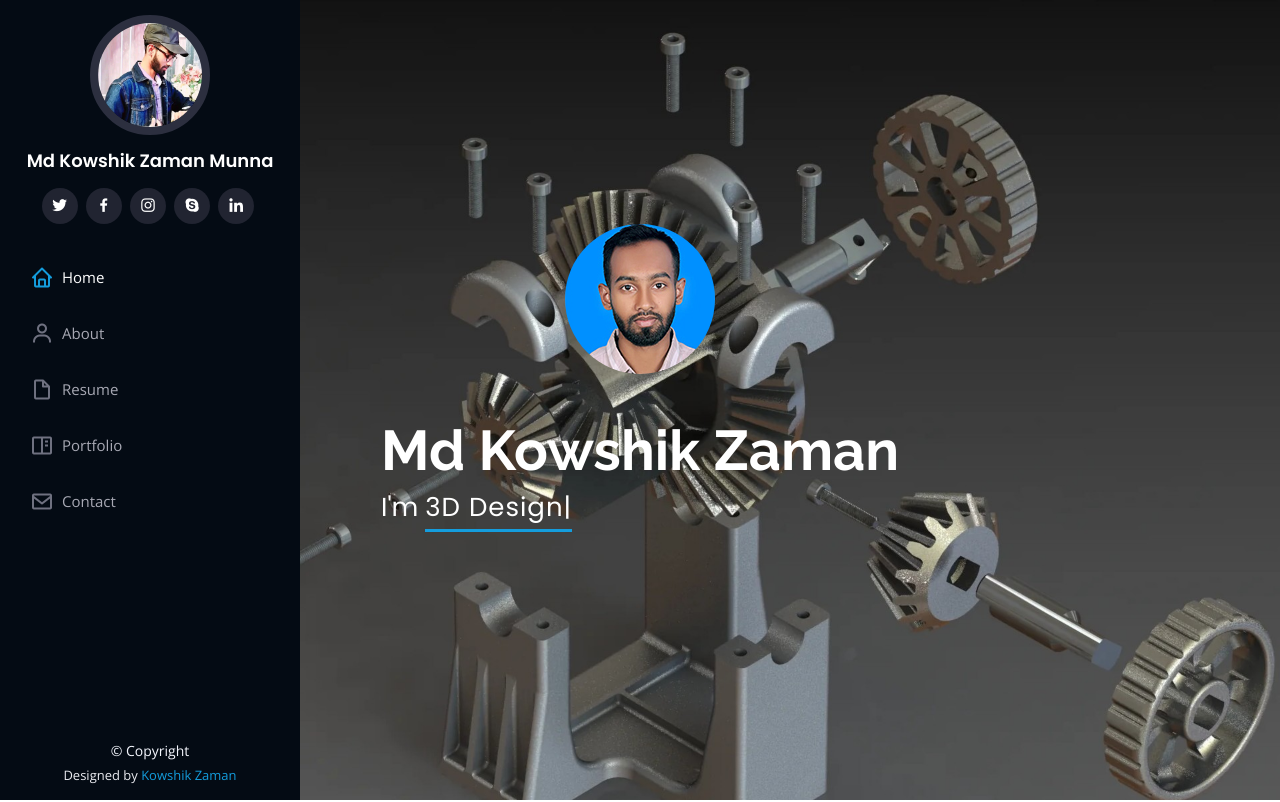
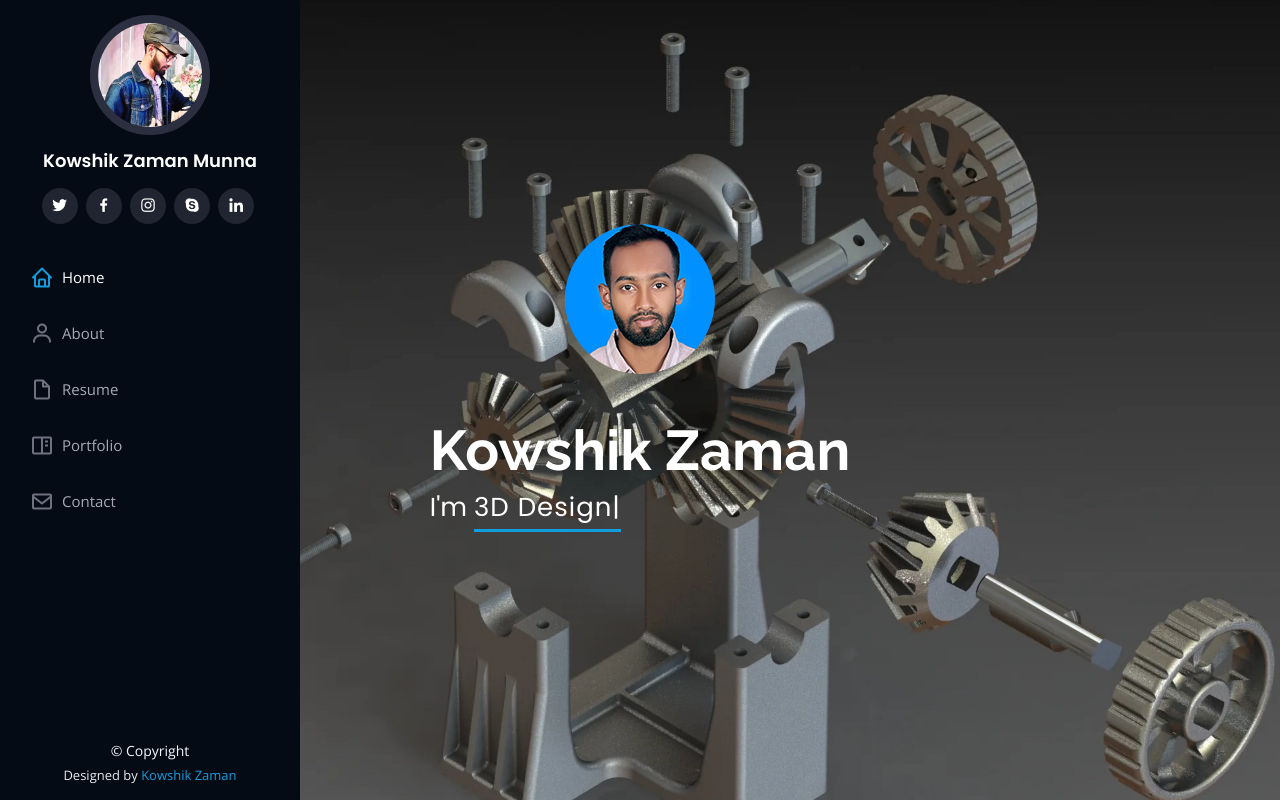
Before and after one commit to kowshik75/kowshik75.github.io, a plain HTML site: page index.html in a window 1280 px wide. Shown: the top 802 px of the page. Drawn offline with nearby package versions, Linux system fonts and the light colour scheme.

Commit message:
Update index.html

```diff
--- a/index.html
+++ b/index.html
@@ -40,7 +40,7 @@
 
       <div class="profile">
         <img src="assets/img/picture.jpg" alt="" class="img-fluid rounded-circle">
-        <h1 class="text-light"><a href="index.html">Md Kowshik Zaman Munna</a></h1>
+        <h1 class="text-light"><a href="index.html"> Kowshik Zaman Munna</a></h1>
         <div class="social-links mt-3 text-center">
           <a href="#" class="twitter"><i class="bx bxl-twitter"></i></a>
           <a href="https://www.facebook.com/kowshik.zaman.589" class="facebook"><i class="bx bxl-facebook"></i></a>
@@ -69,7 +69,7 @@
 
       <center><img src="assets/img/small.jpg" alt="" class="img-fluid rounded-circle"></center><br>
       <br>
-      <h1>Md Kowshik Zaman</h1>
+      <h1> Kowshik Zaman</h1>
       <p>I'm <span class="typed" data-typed-items="Mechanical Engineer,3D Designer,Mechanical Part's Designer"></span></p>
     </div>
 
```
